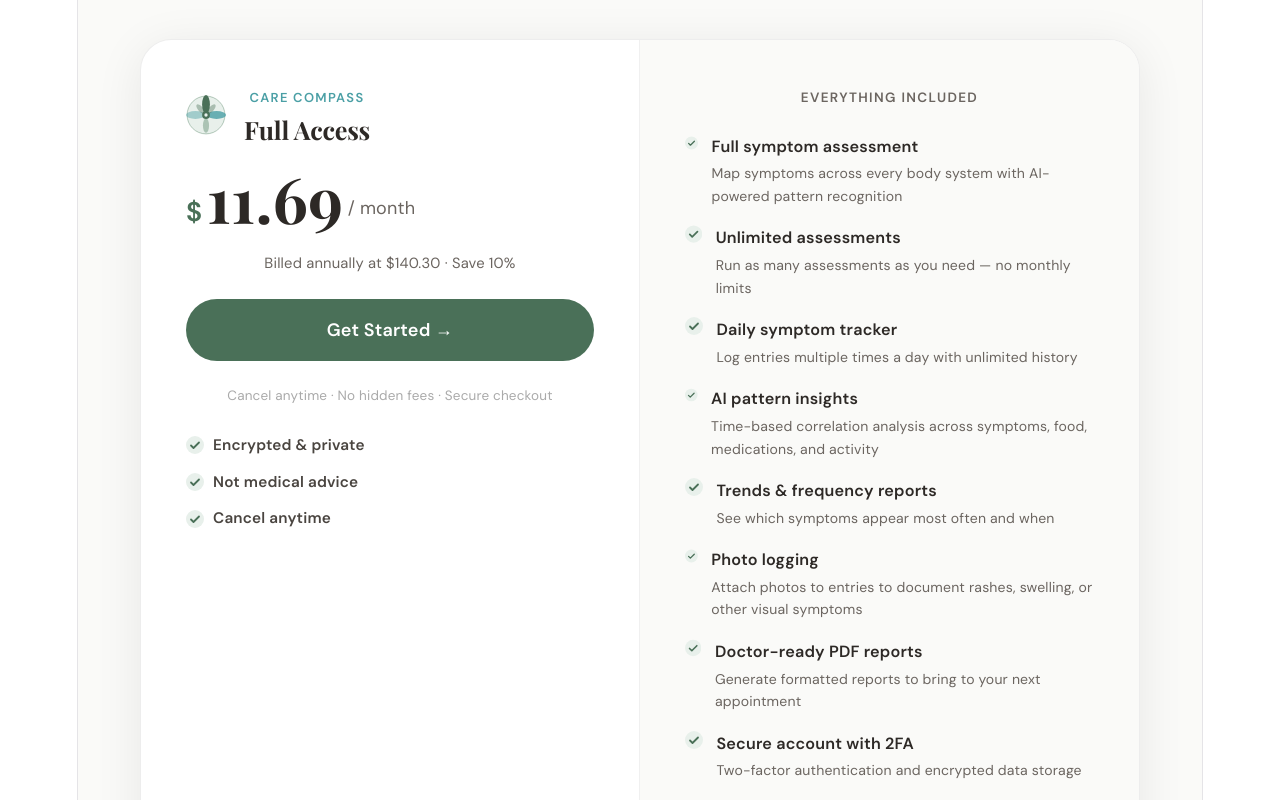
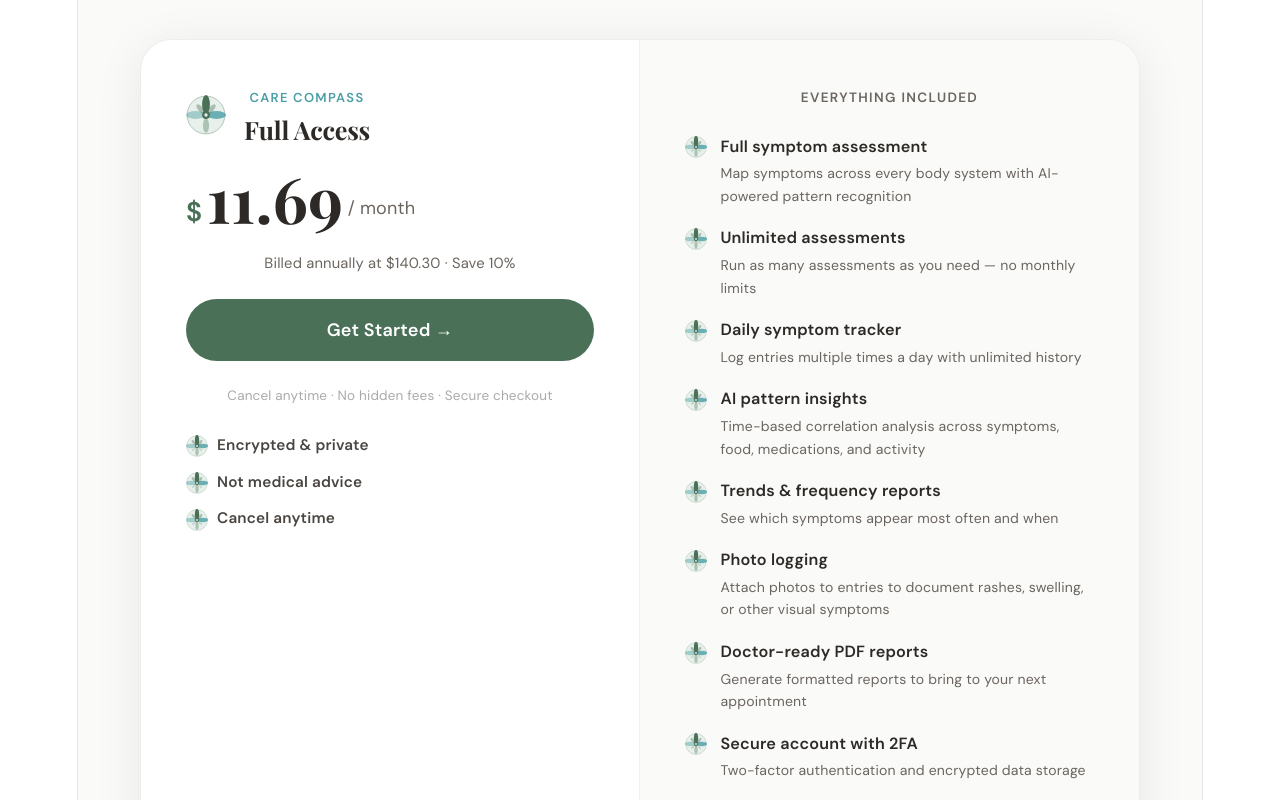
Before and after one commit to tiffanykbuettner-lab/care-compass-landing, a React (Vite) app: page /pricing in a window 1280 px wide. Shown: the part 800-1600 px from the top of the page. Built offline with nearby package versions, Linux system fonts and the light colour scheme; a web font is replaced by a local one.

Commit message:
fix botanical mark size consistency on pricing page

```diff
--- a/src/CareCompassPricing.jsx
+++ b/src/CareCompassPricing.jsx
@@ -52,10 +52,21 @@ const BotanicalMark = ({ size = 32 }) => (
 );
 
 const CheckIcon = () => (
-  <svg width="18" height="18" viewBox="0 0 18 18" fill="none">
-    <circle cx="9" cy="9" r="9" fill={SAGE_LIGHT}/>
-    <path d="M5 9.5L7.5 12L13 6.5" stroke={SAGE_DARK} strokeWidth="1.8" strokeLinecap="round" strokeLinejoin="round"/>
-  </svg>
+  <div style={{ width: 22, height: 22, flexShrink: 0, marginTop: "0.15rem" }}>
+    <svg width="22" height="22" viewBox="0 0 72 72" fill="none">
+      <circle cx="36" cy="36" r="34" fill="#e8f0eb" stroke="#7a9e87" strokeWidth="1"/>
+      <ellipse cx="36" cy="17" rx="7" ry="17" fill="#4a7058"/>
+      <ellipse cx="36" cy="55" rx="5.5" ry="13" fill="#7a9e87" opacity="0.55"/>
+      <ellipse cx="55" cy="36" rx="17" ry="7" fill="#4a9fa5" opacity="0.8"/>
+      <ellipse cx="17" cy="36" rx="17" ry="7" fill="#4a9fa5" opacity="0.45"/>
+      <ellipse cx="36" cy="36" rx="4.5" ry="11" fill="#4a7058" opacity="0.4" transform="rotate(42 36 36) translate(0 -14)"/>
+      <ellipse cx="36" cy="36" rx="4.5" ry="11" fill="#4a7058" opacity="0.4" transform="rotate(-42 36 36) translate(0 -14)"/>
+      <ellipse cx="36" cy="36" rx="3.5" ry="9" fill="#7a9e87" opacity="0.3" transform="rotate(135 36 36) translate(0 -14)"/>
+      <ellipse cx="36" cy="36" rx="3.5" ry="9" fill="#7a9e87" opacity="0.3" transform="rotate(-135 36 36) translate(0 -14)"/>
+      <circle cx="36" cy="36" r="7" fill="#4a7058"/>
+      <circle cx="36" cy="36" r="3" fill="#e8f0eb"/>
+    </svg>
+  </div>
 );
 
 const FEATURES = [
@@ -375,7 +386,7 @@ const s = {
 
   featuresLabel: { fontSize: "0.75rem", fontWeight: 700, letterSpacing: "0.1em", textTransform: "uppercase", color: WARM_GRAY, margin: "0 0 1.25rem" },
   featuresList: { display: "flex", flexDirection: "column", gap: "1rem" },
-  featureItem: { display: "flex", gap: "0.75rem", alignItems: "flex-start", textAlign: "left" },
+  featureItem: { display: "flex", gap: "0.75rem", alignItems: "flex-start", textAlign: "left", minHeight: 22 },
   featureLabel: { fontSize: "0.9rem", fontWeight: 600, color: INK, margin: "0 0 0.15rem" },
   featureDesc: { fontSize: "0.78rem", color: WARM_GRAY, lineHeight: 1.6, margin: 0 },
 
```
